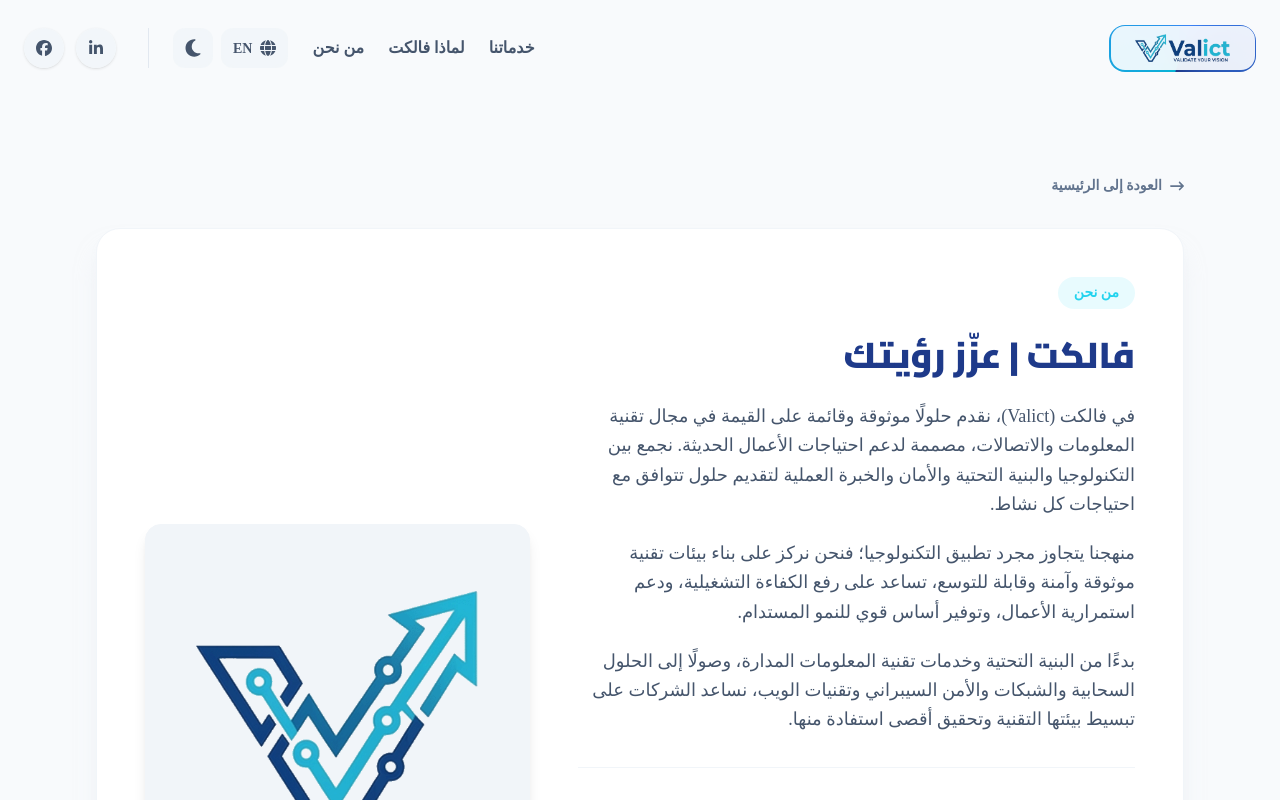
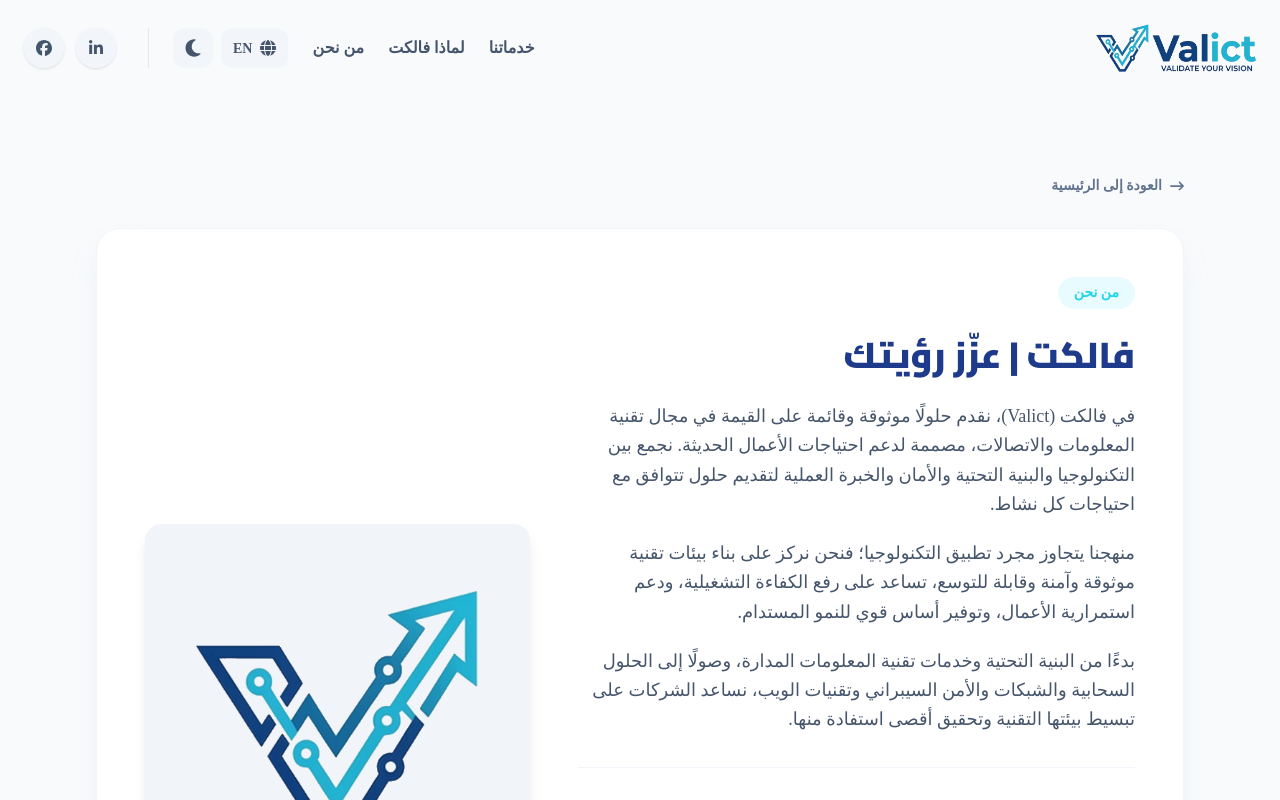
Before and after one commit to Tarek-Ali0/Valict, a Next.js app: page /ar/about in a window 1280 px wide. Shown: the top 800 px of the page. Built offline with nearby package versions, Linux system fonts and the light colour scheme.

Commit message:
Refactor Navbar component and improve structure

```diff
--- a/src/components/Navbar.tsx
+++ b/src/components/Navbar.tsx
@@ -39,6 +39,7 @@ export function Navbar({ lang, dict }: { lang: string; dict: any }) {
     return () => window.removeEventListener("scroll", handleScroll);
   }, []);
 
+  // حساب المسار البديل للغة الأخرى للأرشفة السليمة وروابط الـ Link الحقيقية
   const alternateLang = lang === "en" ? "ar" : "en";
   const alternatePath = pathname.replace(`/${lang}`, `/${alternateLang}`);
 
@@ -54,22 +55,6 @@ export function Navbar({ lang, dict }: { lang: string; dict: any }) {
   ];
 
   return (
-    <>
-      {/* تعريف ستايل الحركة الخاص بالبرواز المتحرك */}
-      <style jsx global>{`
-        @keyframes border-spin {
-          0% {
-            transform: rotate(0deg);
-          }
-          100% {
-            transform: rotate(360deg);
-          }
-        }
-        .animate-border-spin {
-          animation: border-spin 4s linear infinite;
-        }
-      `}</style>
-
     <nav
       className={cn(
         "fixed w-full z-50 transition-all duration-300",
@@ -81,27 +66,19 @@ export function Navbar({ lang, dict }: { lang: string; dict: any }) {
       <div className="max-w-7xl mx-auto px-6">
         <div className="flex justify-between items-center h-24">
 
-            {/* Logo مع تأثير البرواز المتحرك */}
+          {/* Logo */}
           <Link
             href={`/${lang}`}
-              className="group relative inline-block p-[1.5px] rounded-2xl overflow-hidden"
+            className="group relative block w-40 h-12"
           >
-              {/* الخط المتحرك بخلفية متدرجة */}
-              <div className="absolute inset-[-1000%] bg-[conic-gradient(from_90deg_at_50%_50%,#06b6d4_0%,#3b82f6_50%,#1e3a8a_100%)] animate-border-spin"></div>
-
-              {/* الحاوية الداخلية للوجو */}
-              <div className="relative bg-white/90 dark:bg-[#0B1120]/90 backdrop-blur-md px-3.5 py-2 rounded-[14px] flex items-center w-36 h-11">
-                <div className="relative w-full h-full">
             <Image
               src="/valict-logo.png"
               alt="Valict Logo"
               fill
               sizes="(max-width: 768px) 150px, 200px"
-                    className="object-contain filter dark:brightness-0 dark:invert"
+              className="filter dark:brightness-0 dark:invert"
               priority
             />
-                </div>
-              </div>
           </Link>
 
           {/* Desktop Navigation */}
@@ -237,6 +214,5 @@ export function Navbar({ lang, dict }: { lang: string; dict: any }) {
         </div>
       </div>
     </nav>
-    </>
   );
 }
```
Lines whose indentation alone changed are shown as unchanged.
